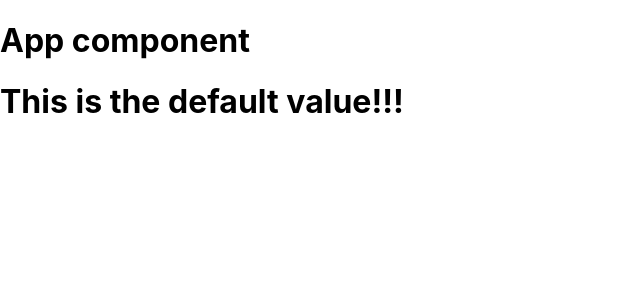
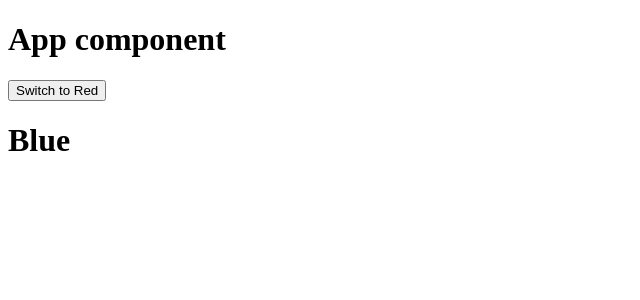
Before and after one commit to AlanLeverenz/react-from-beginning, a React (Create React App) app in the folder context-101/: page / in a window 1280 px wide. Shown: the top 300 px of the page, without its empty margins (0-640 px from the left). Built offline with nearby package versions, Linux system fonts and the light colour scheme.

Commit message:
updated App with Context.Provider

```diff
--- a/context-101/src/App.js
+++ b/context-101/src/App.js
@@ -1,19 +1,23 @@
-import React, { useContext} from 'react';
+import React, { useState, useContext } from 'react';
 import ThemeContext from './contexts/themeContext';
 import MainContainer from './MainContainer'
 
 function App() {
 
   // MainContainer can get the theme directly from themeContext
-  const theme = useContext(ThemeContext);
-  console.log(theme);
+  // const theme = useContext(ThemeContext);
+  // console.log(theme);
+
+  const [ theme, setTheme ] = useState("Blue");
 
   return (
-    <div>
+    <ThemeContext.Provider value={theme}>
       <h1>App component</h1>
+      <button onClick={(e)=>setTheme(theme === "Blue" ? "Red" : "Blue")}>
+        {theme === "Blue" ? "Switch to Red" : "Switch to Blue"}
+      </button>
       <MainContainer />
-    </div>
-
+      </ThemeContext.Provider>
     );
 }
 
--- a/context-101/src/index.js
+++ b/context-101/src/index.js
@@ -1,6 +1,6 @@
 import React from 'react';
 import ReactDOM from 'react-dom';
-import './index.css';
+// import './index.css';
 import App from './App';
 import reportWebVitals from './reportWebVitals';
 
```
Also changed, not shown: 1 other file (tests, documents, lock files or other folders).
